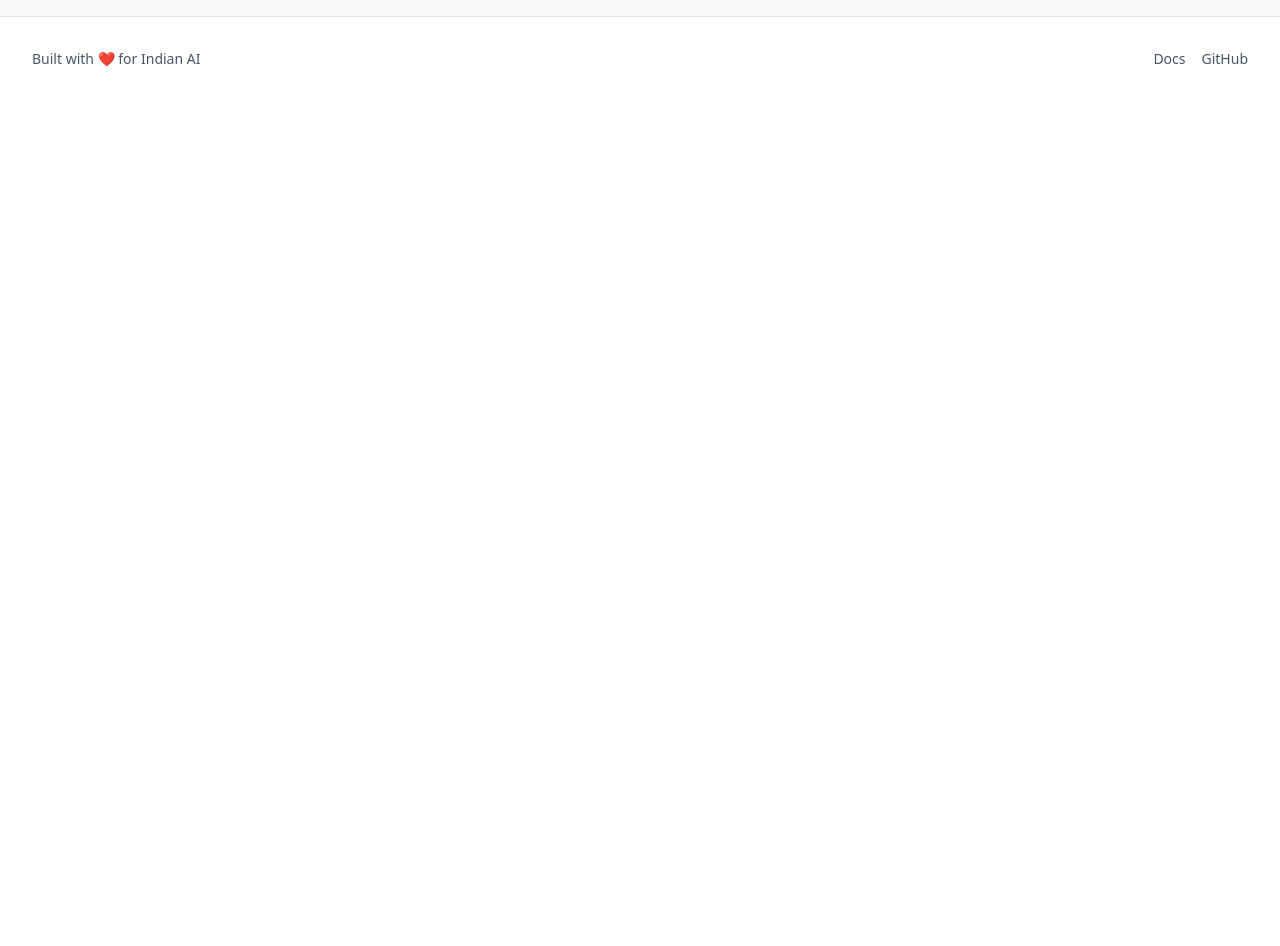
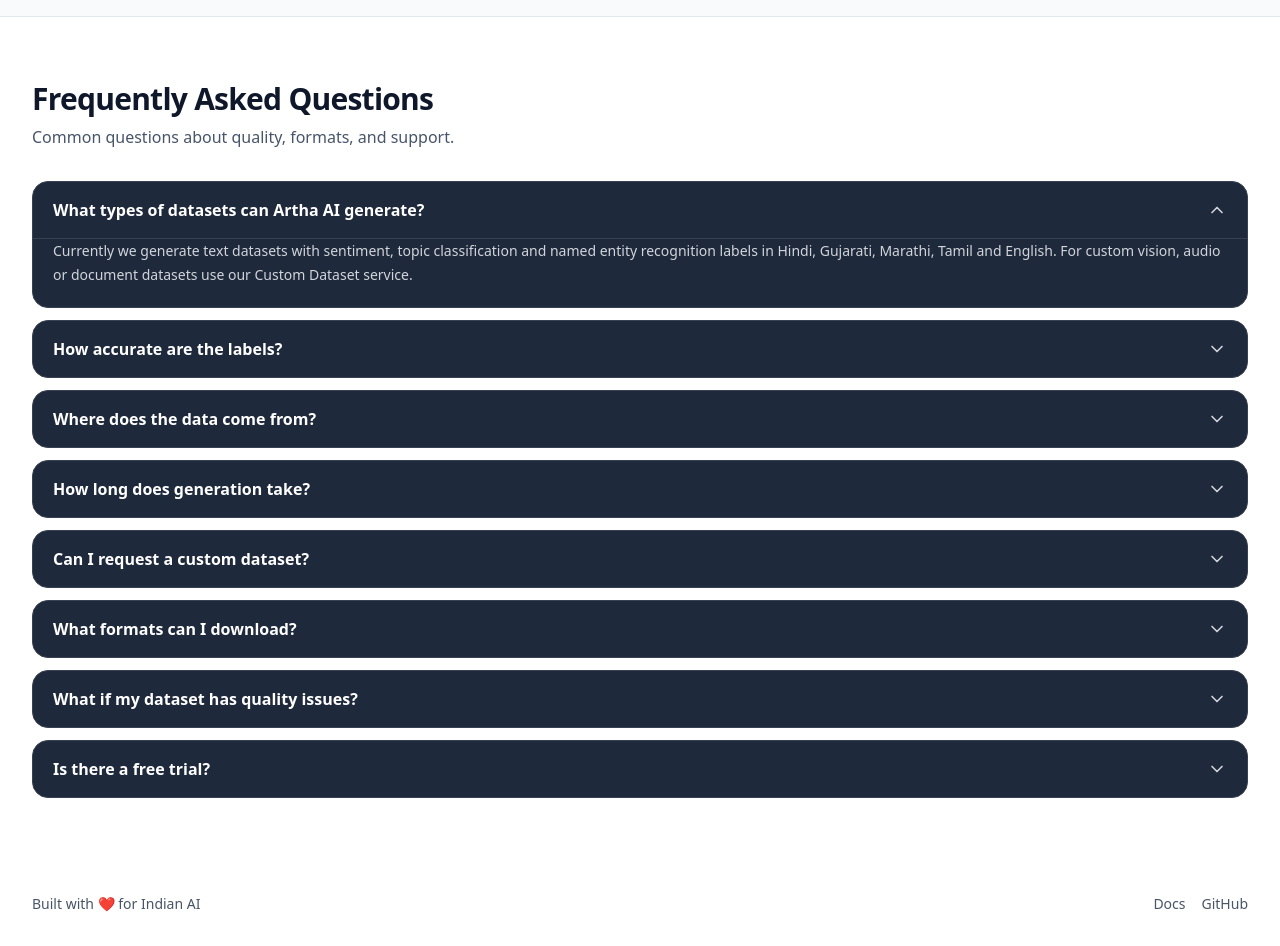
Before and after one commit to Parshva2605/Artha.ai, a Next.js app in the folder bhashaData/frontend/: page / in a window 1280 px wide. Shown: the part 3780-4726 px from the top of the page. Before the commit the page ends 3881 px from the top, so only its background shows below. Built offline with nearby package versions, Linux system fonts and the light colour scheme.

Commit message:
feat: add FAQ accordion and improved SEO meta tags

```diff
--- a/bhashaData/frontend/app/page.tsx
+++ b/bhashaData/frontend/app/page.tsx
@@ -1,8 +1,16 @@
+import type { Metadata } from "next";
 import Link from "next/link";
 import { ArrowRight, BookOpenText, Download, Languages, Search, Tags } from "lucide-react";
 
 import { Button } from "../components/ui/button";
 import { Card } from "../components/ui/card";
+import FaqAccordion from "../components/FaqAccordion";
+
+export const metadata: Metadata = {
+  title: "Artha AI - Indian Language Dataset Generator | Hindi Gujarati Tamil Marathi",
+  description:
+    "Generate labeled AI training datasets in Hindi, Gujarati, Marathi, Tamil and English automatically. 98.8% quality score. Download in CSV, JSON, HuggingFace.",
+};
 
 const howItWorks = [
   {
@@ -282,6 +290,14 @@
         </div>
       </section>
 
+      <section className="mx-auto max-w-7xl px-4 py-16 sm:px-6 lg:px-8">
+        <h2 className="text-2xl font-bold tracking-tight text-[#0F172A] sm:text-3xl">Frequently Asked Questions</h2>
+        <p className="mt-2 text-slate-600">Common questions about quality, formats, and support.</p>
+        <div className="mt-8">
+          <FaqAccordion />
+        </div>
+      </section>
+
       <footer className="mx-auto flex max-w-7xl flex-wrap items-center justify-between gap-3 px-4 py-8 text-sm text-slate-600 sm:px-6 lg:px-8">
         <p>Built with ❤️ for Indian AI</p>
         <div className="flex gap-4">
--- /dev/null
+++ b/bhashaData/frontend/components/FaqAccordion.tsx
@@ -0,0 +1,76 @@
+"use client";
+
+import { useState } from "react";
+import { ChevronDown } from "lucide-react";
+
+const faqs = [
+  {
+    question: "What types of datasets can Artha AI generate?",
+    answer:
+      "Currently we generate text datasets with sentiment, topic classification and named entity recognition labels in Hindi, Gujarati, Marathi, Tamil and English. For custom vision, audio or document datasets use our Custom Dataset service.",
+  },
+  {
+    question: "How accurate are the labels?",
+    answer:
+      "Our average confidence score is 98.8%. Every label is generated by Groq AI and only rows scoring above 80% confidence are included in your final dataset. You can see the full quality report before downloading.",
+  },
+  {
+    question: "Where does the data come from?",
+    answer:
+      "We collect real data from Google Play Store reviews, YouTube comments and Indian news websites. We never use synthetic or fake data.",
+  },
+  {
+    question: "How long does generation take?",
+    answer:
+      "Most datasets complete in 10-20 minutes depending on language and quantity. Gujarati and Tamil may take slightly longer due to fewer available online sources.",
+  },
+  {
+    question: "Can I request a custom dataset?",
+    answer:
+      "Yes. Use our Custom Dataset page to describe exactly what you need — any domain, language, format or label type. We will get back within 24 hours. Email: arthaai.dev@gmail.com",
+  },
+  {
+    question: "What formats can I download?",
+    answer:
+      "CSV, JSON, Excel (.xlsx), Parquet and HuggingFace Dataset format. All formats include a metadata.json with full quality report.",
+  },
+  {
+    question: "What if my dataset has quality issues?",
+    answer:
+      'Use the "Report a data quality issue" button on your download page. We review every report within 24 hours and will regenerate if needed.',
+  },
+  {
+    question: "Is there a free trial?",
+    answer:
+      "Yes. During beta you can generate datasets up to 300 rows per language completely free.",
+  },
+];
+
+export default function FaqAccordion() {
+  const [openIndex, setOpenIndex] = useState<number | null>(0);
+
+  return (
+    <div className="space-y-3">
+      {faqs.map((faq, index) => {
+        const isOpen = openIndex === index;
+        return (
+          <div key={faq.question} className="rounded-2xl border border-gray-700 bg-[#1E293B]">
+            <button
+              type="button"
+              onClick={() => setOpenIndex(isOpen ? null : index)}
+              className="flex w-full items-center justify-between gap-4 px-5 py-4 text-left"
+            >
+              <span className="text-sm font-semibold text-white sm:text-base">{faq.question}</span>
+              <ChevronDown className={`h-5 w-5 shrink-0 text-gray-300 transition-transform ${isOpen ? "rotate-180" : "rotate-0"}`} />
+            </button>
+            {isOpen && (
+              <div className="border-t border-gray-700 px-5 pb-5 text-sm leading-6 text-gray-300">
+                {faq.answer}
+              </div>
+            )}
+          </div>
+        );
+      })}
+    </div>
+  );
+}
```
